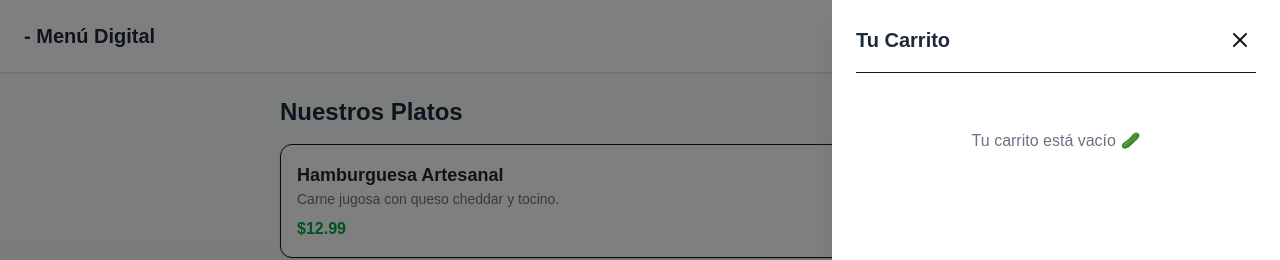
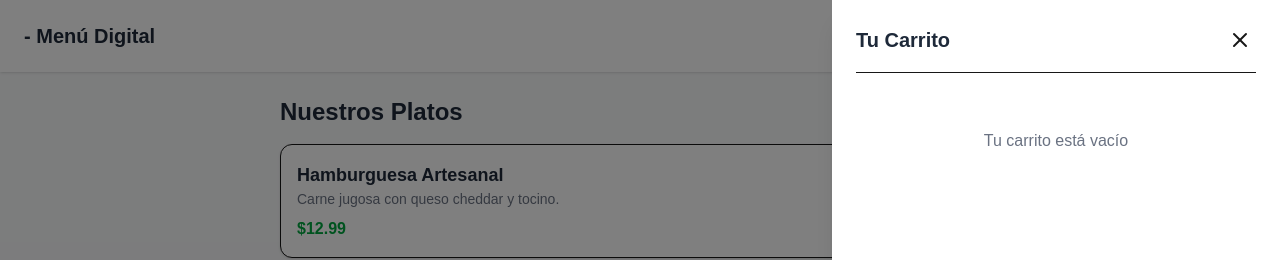
Before and after one commit to letnier3-maker/Carta-digital, a Next.js app: page / in a window 1280 px wide. Both pictures are taken after a click on the button "Carrito". Shown: the top 260 px of the page. Built offline with nearby package versions, Linux system fonts and the light colour scheme.

Commit message:
Agregar interfaz visual interactiva del carrito con botones mas, menos y eliminar

```diff
--- a/app/page.tsx
+++ b/app/page.tsx
@@ -69,7 +69,7 @@ export default function MenuPage() {
             {/* Lista de productos en el carrito */}
             <div className="flex-1 overflow-y-auto py-4 space-y-4">
               {items.length === 0 ? (
-                <p className="text-center text-gray-500 mt-10">Tu carrito está vacío 🥒</p>
+                <p className="text-center text-gray-500 mt-10">Tu carrito está vacío </p>
               ) : (
                 items.map((item) => (
                   <div key={item.id} className="flex justify-between items-center border-b pb-3">
```
